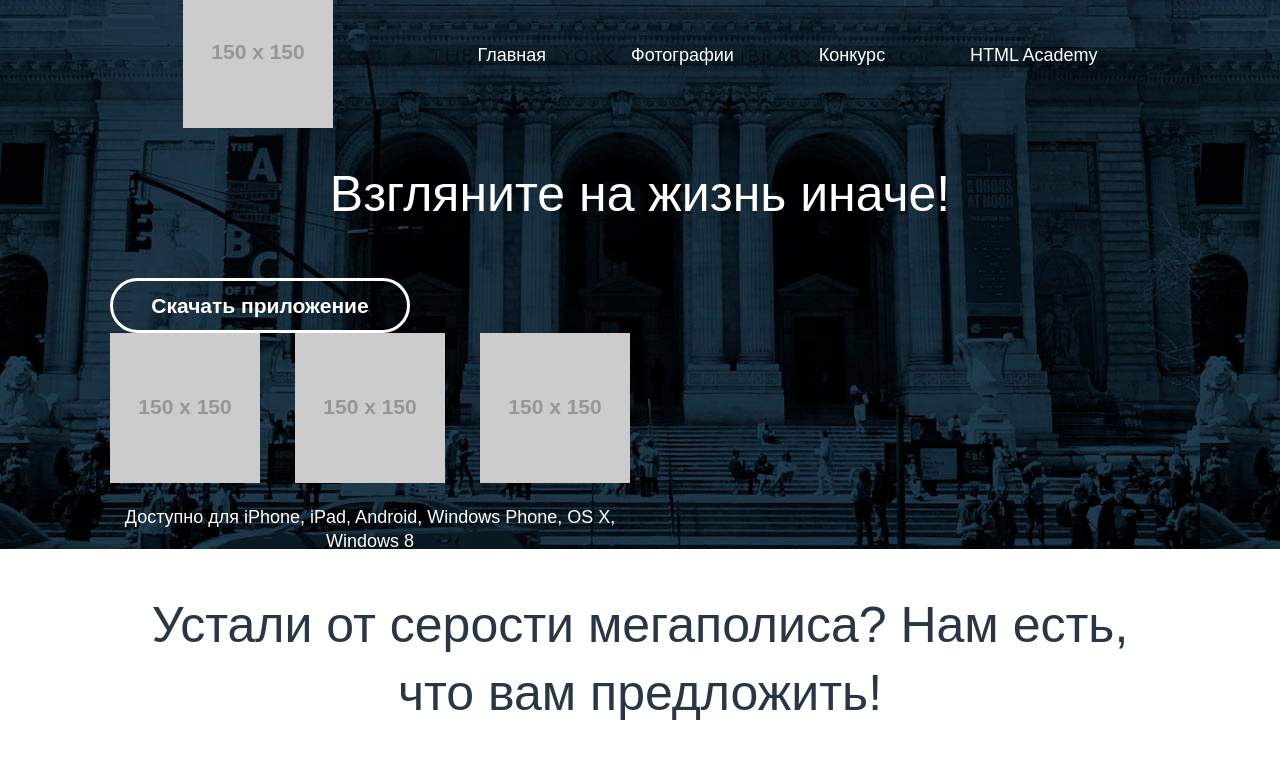
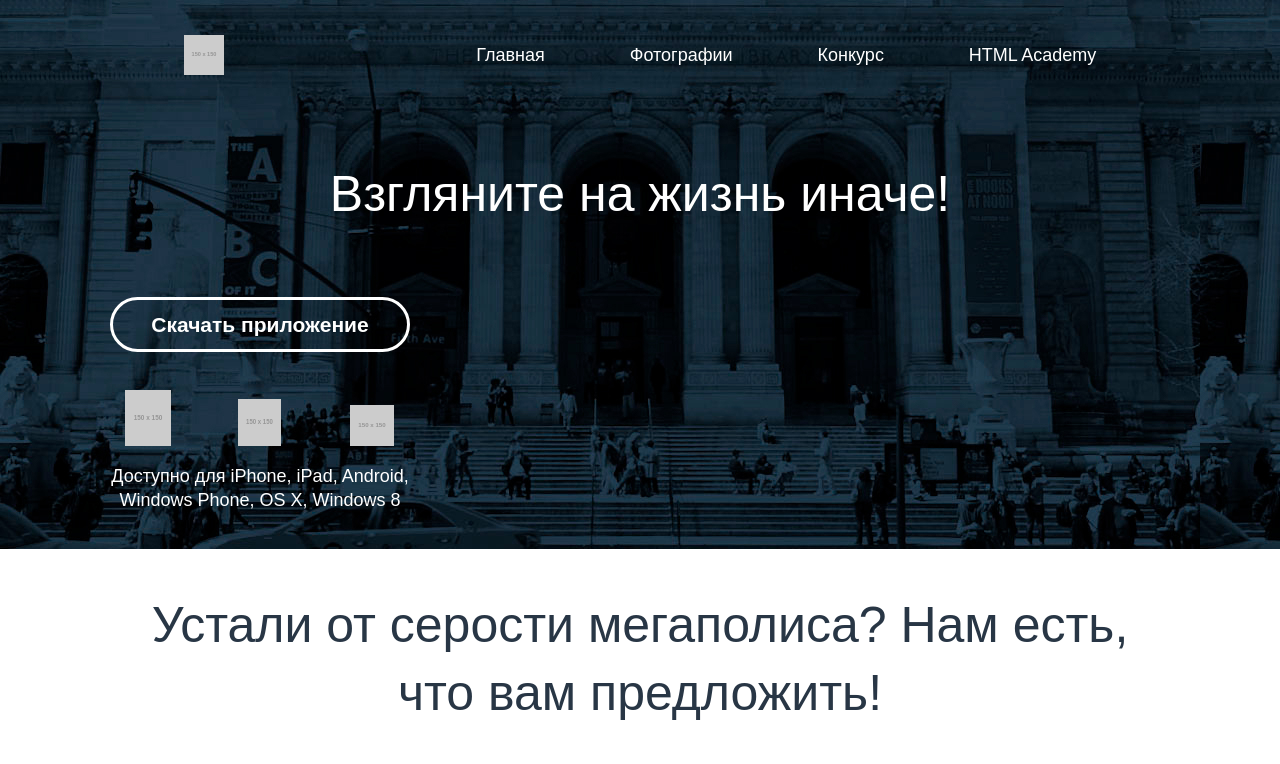
Before and after one commit to Donny-squirtle/913919-pink-21, a website: page source/index.html in a window 1280 px wide. Shown: the top 764 px of the page. Drawn offline with nearby package versions, Linux system fonts and the light colour scheme; files that its build step writes are made by us from their sources; placeholder pictures from the web are drawn by us.

Commit message:
Правки

```diff
--- a/source/sass/blocks/app-download.scss
+++ b/source/sass/blocks/app-download.scss
@@ -13,7 +13,10 @@
   }
 
   .app-download__info {
-
+    display: flex;
+    flex-direction: column;
+    justify-content: space-around;
+    align-items: center;
     background-color: #1d2631;
     height: 271px;
 
--- a/source/sass/blocks/main-navigation.scss
+++ b/source/sass/blocks/main-navigation.scss
@@ -17,3 +17,9 @@
     display: none;
   }
 }
+
+.main-navigation__logo {
+  width: 145px;
+  height: 40px;
+  display: flex;
+}
--- a/source/sass/blocks/our-platform.scss
+++ b/source/sass/blocks/our-platform.scss
@@ -17,3 +17,28 @@
     }
   }
 }
+
+.our-platform__item {
+  display: flex;
+  flex-direction: column;
+  justify-content: flex-end;
+  align-items: center;
+}
+
+.our-platform__item-icon-1 {
+  display: flex;
+  width: 46px;
+  height: 56px;
+}
+
+.our-platform__item-icon-2 {
+  display: flex;
+  width: 43px;
+  height: 47px;
+}
+
+.our-platform__item-icon-3 {
+  display: flex;
+  width: 44px;
+  height: 41px;
+}
--- a/source/sass/blocks/page-footer.scss
+++ b/source/sass/blocks/page-footer.scss
@@ -1,4 +1,16 @@
 .page-footer {
+  height: 284px;
+  display: flex;
+  align-items: center;
+
+  @media (min-width: $tablet-width) {
+    height: 127px;
+  }
+
+  @media (min-width: $desktop-width) {
+    height: 197px;
+  }
+
   .page-footer__container {
     display: flex;
     flex-direction: column;
@@ -11,3 +23,9 @@
     }
   }
 }
+
+.page-footer__logo {
+  display: flex;
+  width: 150px;
+  height: 40px;
+}
```
